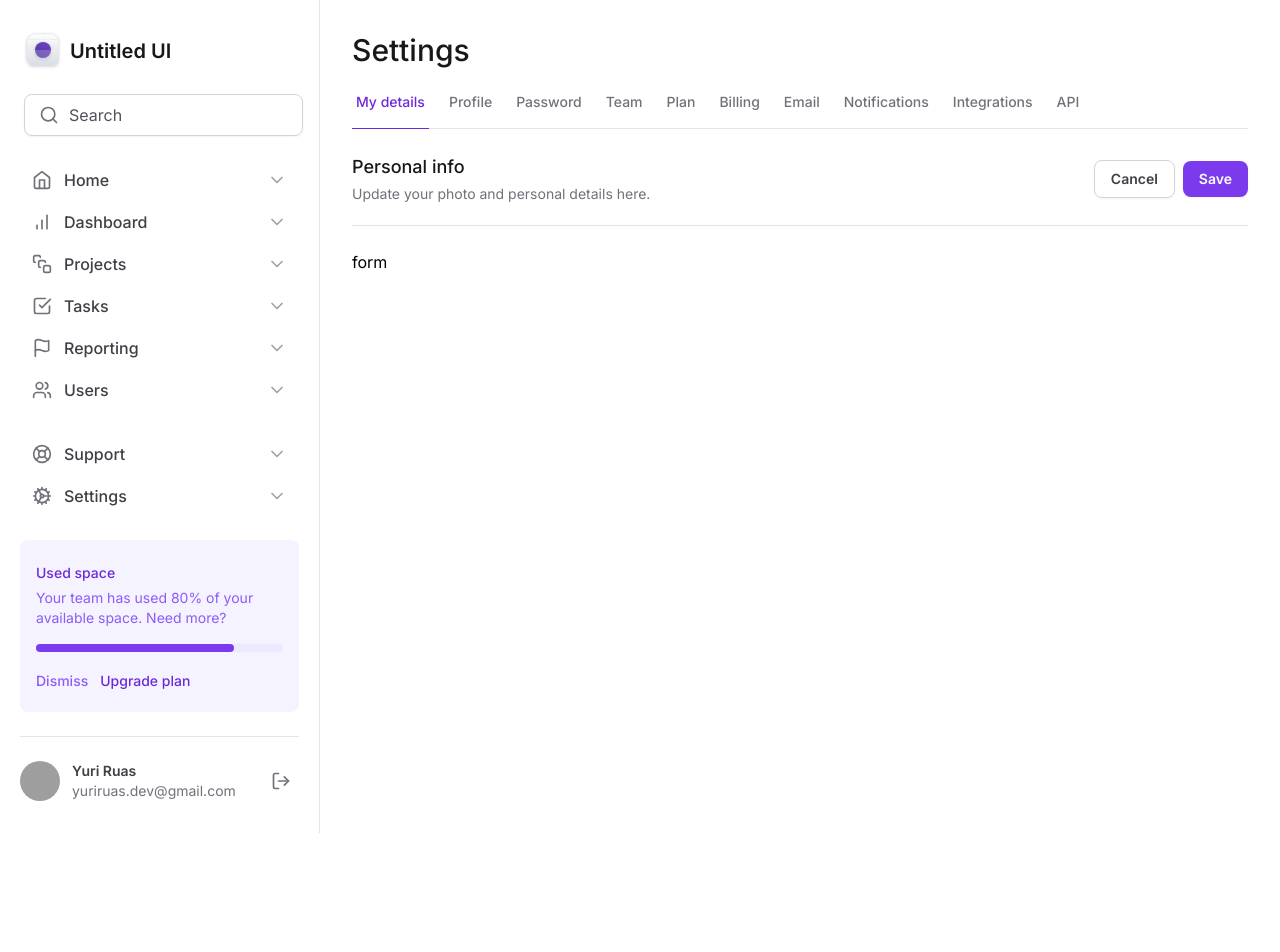
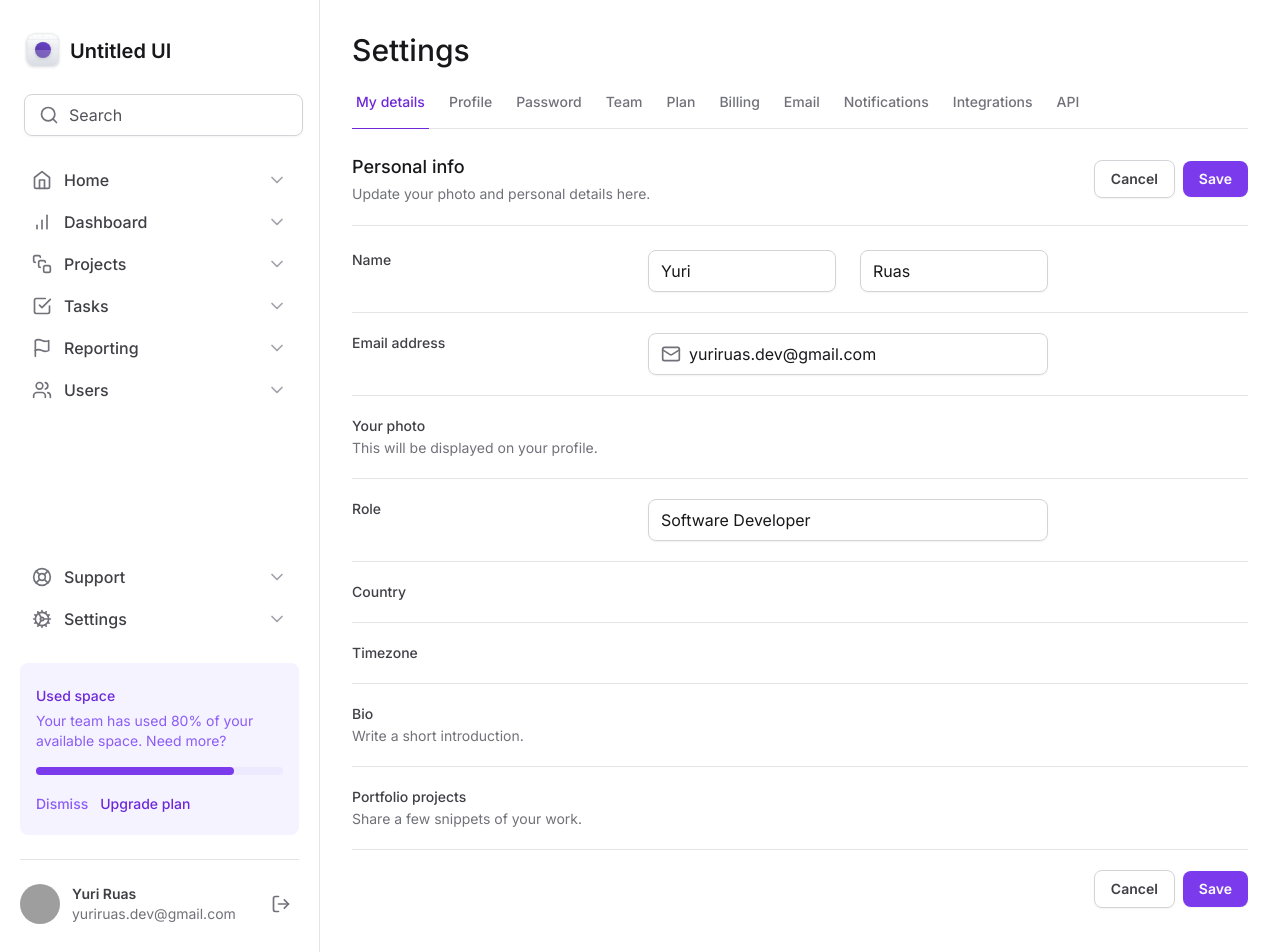
Before and after one commit to yuri-ruas/dominating-tailwindcss, a Next.js app: page / in a window 1280 px wide. Shown: the top 952 px of the page. Before the commit the page ends 833 px from the top, so only its background shows below. Built offline with nearby package versions, Linux system fonts and the light colour scheme; grey boxes are pictures that could not be loaded.

Commit message:
formulário: campos do formulário

```diff
--- a/src/app/page.tsx
+++ b/src/app/page.tsx
@@ -1,4 +1,6 @@
 import { SettingsTabs } from '@/components/SettingsTabs'
+import * as Input from '@/components/Input'
+import { Mail } from 'lucide-react'
 
 export default function Home() {
   return (
@@ -34,8 +36,140 @@
           </div>
         </div>
 
-        <form id="settings" className="mt-6 flex w-full flex-col">
-          form
+        <form
+          id="settings"
+          className="mt-6 flex w-full flex-col gap-5 divide-y divide-zinc-200"
+        >
+          <div className="grid-cols-form grid gap-3">
+            <label
+              htmlFor="firstName"
+              className="text-sm font-medium text-zinc-700"
+            >
+              Name
+            </label>
+
+            <div className="grid grid-cols-2 gap-6">
+              <Input.Root>
+                <Input.Control id="firstName" defaultValue="Yuri" />
+              </Input.Root>
+
+              <Input.Root>
+                <Input.Control defaultValue="Ruas" />
+              </Input.Root>
+            </div>
+          </div>
+
+          <div className="grid-cols-form grid gap-3 pt-5">
+            <label
+              htmlFor="email"
+              className="text-sm font-medium text-zinc-700"
+            >
+              Email address
+            </label>
+
+            <Input.Root>
+              <Input.Prefix>
+                <Mail className="h-5 w-5 text-zinc-500" />
+              </Input.Prefix>
+
+              <Input.Control
+                id="email"
+                type="email"
+                defaultValue="yuriruas.dev@gmail.com"
+              />
+            </Input.Root>
+          </div>
+
+          <div className="grid-cols-form grid gap-3 pt-5">
+            <label
+              htmlFor="email"
+              className="text-sm font-medium text-zinc-700"
+            >
+              Your photo
+              <span className="mt-0.5 block text-sm font-normal text-zinc-500">
+                This will be displayed on your profile.
+              </span>
+            </label>
+
+            <div></div>
+          </div>
+
+          <div className="grid-cols-form grid gap-3 pt-5">
+            <label htmlFor="role" className="text-sm font-medium text-zinc-700">
+              Role
+            </label>
+
+            <Input.Root>
+              <Input.Control
+                id="role"
+                type="text"
+                defaultValue="Software Developer"
+              />
+            </Input.Root>
+          </div>
+
+          <div className="grid-cols-form grid gap-3 pt-5">
+            <label
+              htmlFor="country"
+              className="text-sm font-medium text-zinc-700"
+            >
+              Country
+            </label>
+
+            <div></div>
+          </div>
+
+          <div className="grid-cols-form grid gap-3 pt-5">
+            <label
+              htmlFor="timezone"
+              className="text-sm font-medium text-zinc-700"
+            >
+              Timezone
+            </label>
+
+            <div></div>
+          </div>
+
+          <div className="grid-cols-form grid gap-3 pt-5">
+            <label htmlFor="bio" className="text-sm font-medium text-zinc-700">
+              Bio
+              <span className="mt-0.5 block text-sm font-normal text-zinc-500">
+                Write a short introduction.
+              </span>
+            </label>
+
+            <div></div>
+          </div>
+
+          <div className="grid-cols-form grid gap-3 pt-5">
+            <label
+              htmlFor="projects"
+              className="text-sm font-medium text-zinc-700"
+            >
+              Portfolio projects
+              <span className="mt-0.5 block text-sm font-normal text-zinc-500">
+                Share a few snippets of your work.
+              </span>
+            </label>
+
+            <div></div>
+          </div>
+
+          <div className="flex items-center justify-end gap-2 pt-5">
+            <button
+              type="button"
+              className="rounded-lg border border-zinc-300 px-4 py-2 text-sm font-semibold text-zinc-700 shadow-sm hover:bg-zinc-50"
+            >
+              Cancel
+            </button>
+
+            <button
+              type="submit"
+              className="rounded-lg bg-violet-600 px-4 py-2 text-sm font-semibold text-white shadow-sm hover:bg-violet-700"
+            >
+              Save
+            </button>
+          </div>
         </form>
       </div>
     </>
--- a/tailwind.config.ts
+++ b/tailwind.config.ts
@@ -7,14 +7,11 @@
       gridTemplateColumns: {
         app: 'minmax(18rem, 20rem) 1fr',
         profile: 'max-content 1fr min-content',
+        form: 'minmax(7.5rem, 17.5rem) minmax(25rem, 1fr) minmax(0, 15rem)',
       },
 
       maxWidth: {
         app: '700px',
-      },
-
-      colors: {
-        diego: '#333',
       },
     },
   },
```
